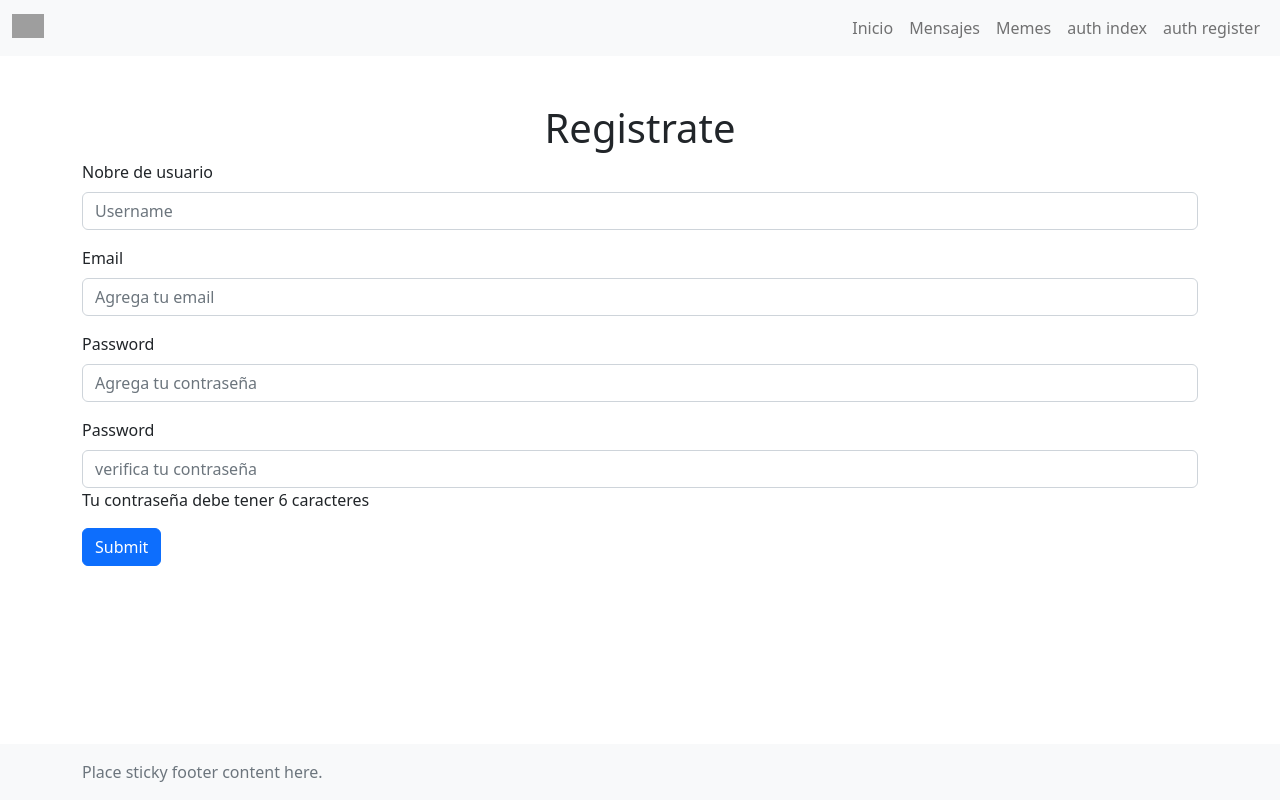
After one commit to Nicomuga/flask_bootstrap, a Flask app: page /auth/register in a window 1280 px wide. The commit adds this page. Run offline with Flask 2, Linux system fonts and the light colour scheme; grey boxes are pictures that could not be loaded.

Commit message:
metodo de registro y autenticacipn

```diff
--- a/app/__init__.py
+++ b/app/__init__.py
@@ -11,7 +11,6 @@ def create_app(config_class=Config):
     migrate.init_app(app,db)
 
     # Register blueprints here
-
     # main blueprint
     from app.main import bp as main_bp
     app.register_blueprint(main_bp)
@@ -24,6 +23,10 @@ def create_app(config_class=Config):
     from app.memes import bp as memes_bp
     app.register_blueprint(memes_bp, url_prefix='/memes')
 
+    #users blueprint
+    from app.auth import bp as auth_bp
+    app.register_blueprint(auth_bp, url_prefix='/auth')
+
     @app.route('/test/')
     def test_page():
         return '<h1>Testing the Flask Application Factory Pattern</h1>'
--- /dev/null
+++ b/app/auth/__init__.py
@@ -0,0 +1,5 @@
+from flask import Blueprint
+
+bp = Blueprint('auth', __name__)
+
+from app.auth import routes
--- /dev/null
+++ b/app/auth/routes.py
@@ -0,0 +1,31 @@
+from app.auth import bp
+from flask import Flask, render_template, request, flash, redirect, url_for
+from app.models.user import User
+from app.extensions import db, migrate
+
+@bp.route('/')
+def index():
+    users = User.query.all()
+    return render_template('auth/index.html', users=users)
+
+@bp.route('/register', methods = ('GET','POST'))
+def register():
+    if request.method == 'POST':
+        email = request.form['email']
+        username = request.form['username']
+        password = request.form['password']
+        password_confirm = request.form['password_confirm']
+        if not email:
+            flash('El correo es requerido')
+        elif not username:
+            flash('El nombre de usuario es requerido')
+        elif not password:
+            flash('La password es requerida')
+        elif not password == password_confirm:
+            flash('Las contrase;as no coinciden')
+        else:
+            user = User(email = email , username = username,password_hash= password)
+            db.session.add(user)
+            db.session.commit()
+            return redirect(url_for('auth.index'))
+    return render_template('auth/register.html')
--- /dev/null
+++ b/app/templates/auth/register.html
@@ -0,0 +1,35 @@
+{% extends 'base.html' %}
+
+{% block title %} User page {% endblock %}
+
+{% block body %}
+  <h1 class="text-center" >Registrate</h1>
+    <form method="post">
+        <div class="mb-3">
+            <label for="username" class="form-label">Nobre de usuario</label>
+            <input type="text" name="username" id="username"
+            placeholder="Username"
+            value="{{ request.form['username'] }}" class="form-control"></input>
+        </div>
+
+        <div class="mb-3">
+            <label for="email" class="form-label">Email</label>
+            <input type="text" name="email" id="email" placeholder="Agrega tu email"
+            value="{{ request.form['email'] }}" class="form-control"></input>
+        </div>
+
+        <div class="mb-3">
+            <label for="password" class="form-label">Password</label>
+            <input type="password" name="password" id="password" placeholder="Agrega tu contraseña"
+            value="{{ request.form['password'] }}" class="form-control"></input>
+        </div>
+
+        <div class="mb-3">
+            <label for="password_confirm" class="form-label">Password</label>
+            <input type="password" name="password_confirm" id="password_confirm" placeholder="verifica tu contraseña"
+            value="{{ request.form['password_confirm'] }}" class="form-control">Tu contraseña debe tener 6 caracteres</input>
+        </div>
+
+        <button type="submit" class="btn btn-primary">Submit</button>
+    </form>
+{% endblock %}
--- a/app/templates/includes/navbar.html
+++ b/app/templates/includes/navbar.html
@@ -19,6 +19,12 @@
         <li class="nav-item">
           <a href="{{url_for('memes.index')}}" class="nav-link">Memes</a>
         </li>
+        <li class="nav-item">
+          <a href="{{url_for('auth.index')}}" class="nav-link">auth index</a>
+        </li>
+        <li class="nav-item">
+          <a href="{{url_for('auth.register')}}" class="nav-link">auth register</a>
+        </li>
       </ul>
     </div>
   </div>
--- a/app/templates/messages/index.html
+++ b/app/templates/messages/index.html
@@ -31,6 +31,6 @@
         </div>
       </div>
     {% endfor %}
-
+  </div>
 </main>
 {% endblock %}
```
Also changed, not shown: app/models/user.py (added, +12 -0 lines), app/templates/auth/index.html (added, +26 -0 lines), migrations/versions/205f03376c6d_user_model.py (added, +42 -0 lines), 2 other files. Lines whose indentation alone changed are shown as unchanged.
